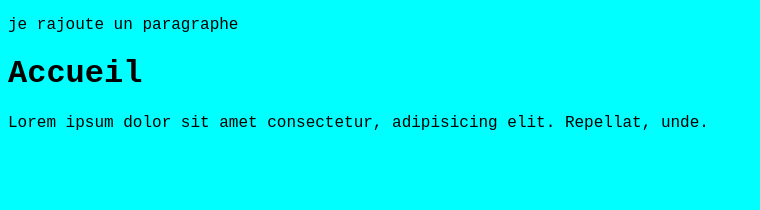
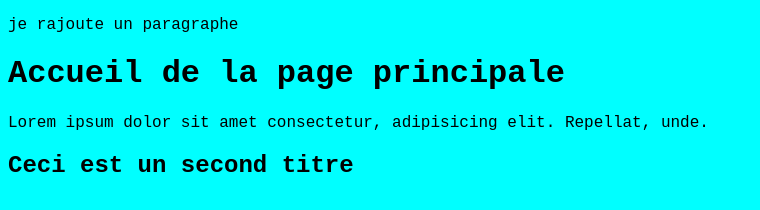
Before and after one commit to RachidaLL/git-test, a plain HTML site: page index.html in a window 1280 px wide. Shown: the whole page, without its empty margins (0-760 px from the left). Drawn offline with Linux system fonts and the light colour scheme.

Commit message:
Midif page index

```diff
--- a/index.html
+++ b/index.html
@@ -8,9 +8,12 @@
     <p>je rajoute un paragraphe</p>
 </head>
 <body>
-    <h1>Accueil</h1>
+    <h1>Accueil de la page principale</h1>
     <p>
         Lorem ipsum dolor sit amet consectetur, adipisicing elit. Repellat, unde.
     </p>
+    <h2>
+        Ceci est un second titre
+    </h2>
 </body>
 </html>
```
